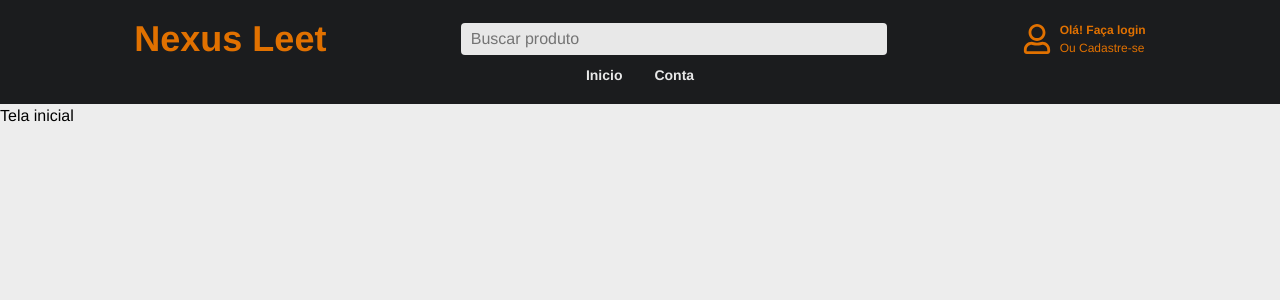
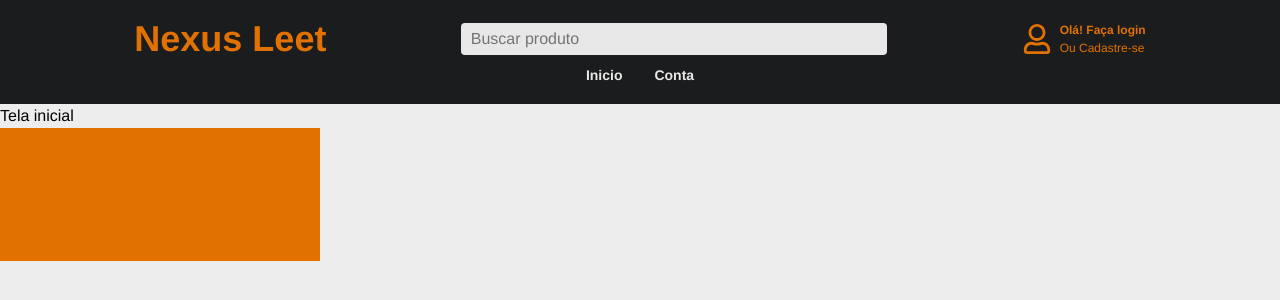
Before and after one commit to gustavocarvalho-ra/NextJs-NexusLeet, a Next.js app: page / in a window 1280 px wide. Shown: the top 300 px of the page. Built offline with nearby package versions, Linux system fonts and the light colour scheme; no server answers.

Commit message:
feat: test card component

```diff
--- a/src/app/page.tsx
+++ b/src/app/page.tsx
@@ -1,5 +1,6 @@
 // import Footer from "./components/Footer";
 import Header from "./components/Header";
+import Card from "./components/ui/Product/Card";
 // import MyAccont from "./my-account/page";
 
 export default function Home() {
@@ -7,6 +8,7 @@ export default function Home() {
     <div className="w-screen h-screen flex flex-col">
       <Header />
       <h1>Tela inicial</h1>
+      <Card />
       {/* <MyAccont /> */}
       {/* <Footer /> */}
     </div>
```
